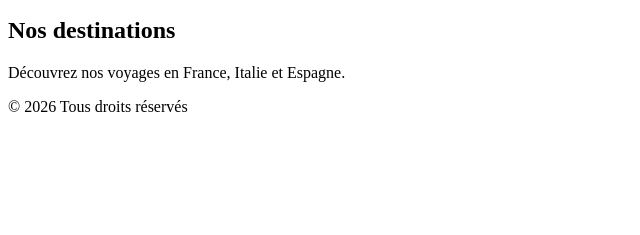
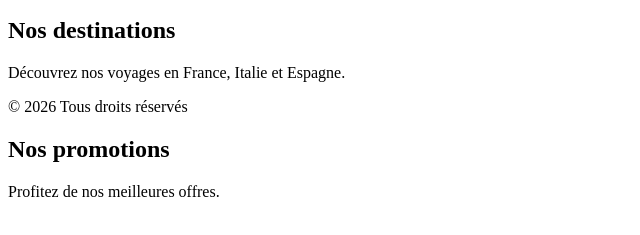
Before and after one commit to nawress4/voyage-examen, a plain HTML site: page index.html in a window 1280 px wide. Shown: the part 87-322 px from the top of the page, without its empty margins (0-640 px from the left). Drawn offline with Linux system fonts and the light colour scheme.

Commit message:
Ajout des promotions

```diff
--- a/index.html
+++ b/index.html
@@ -7,3 +7,7 @@
 <footer>
     <p>© 2026 Tous droits réservés</p>
 </footer>
+<section id="promotions">
+    <h2>Nos promotions</h2>
+    <p>Profitez de nos meilleures offres.</p>
+</section>
```
